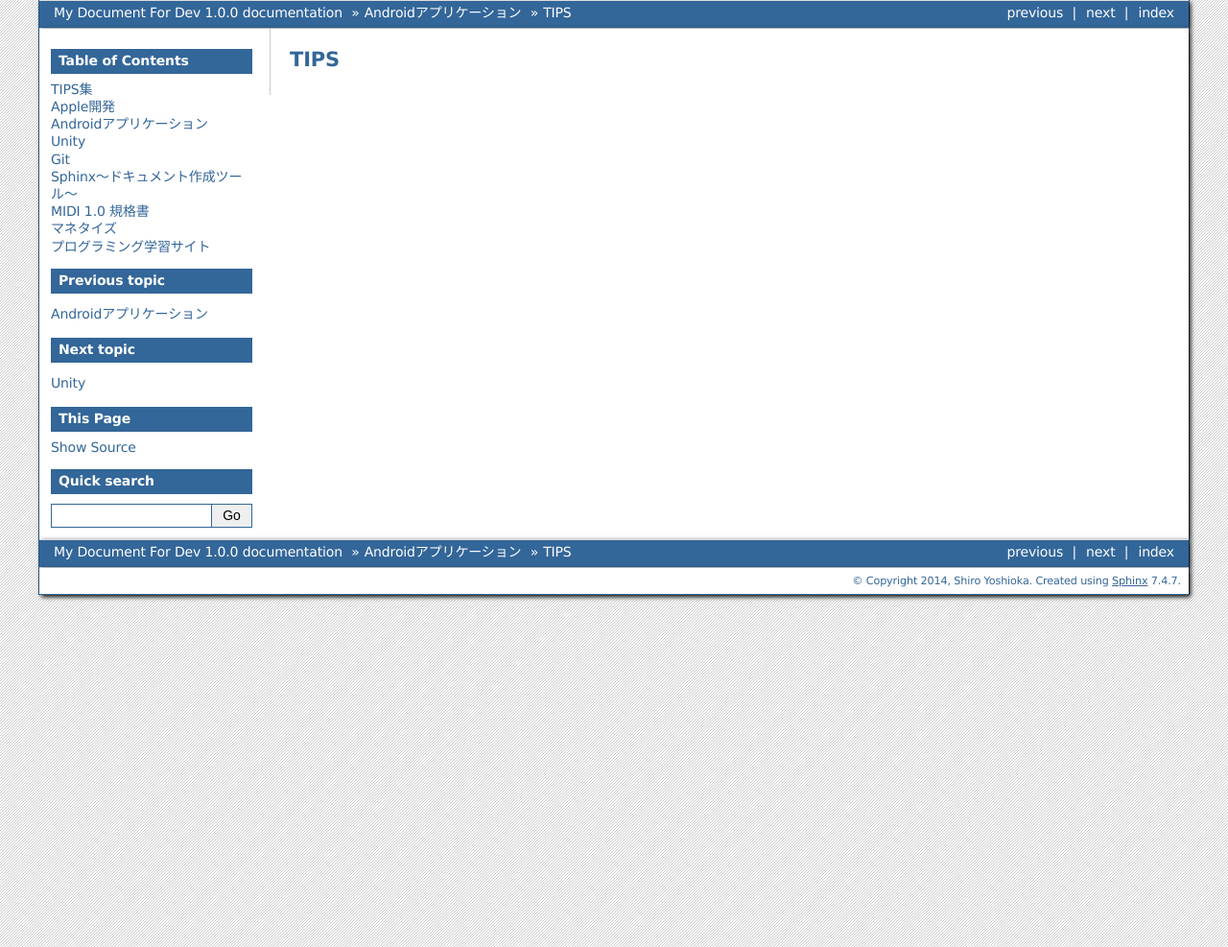
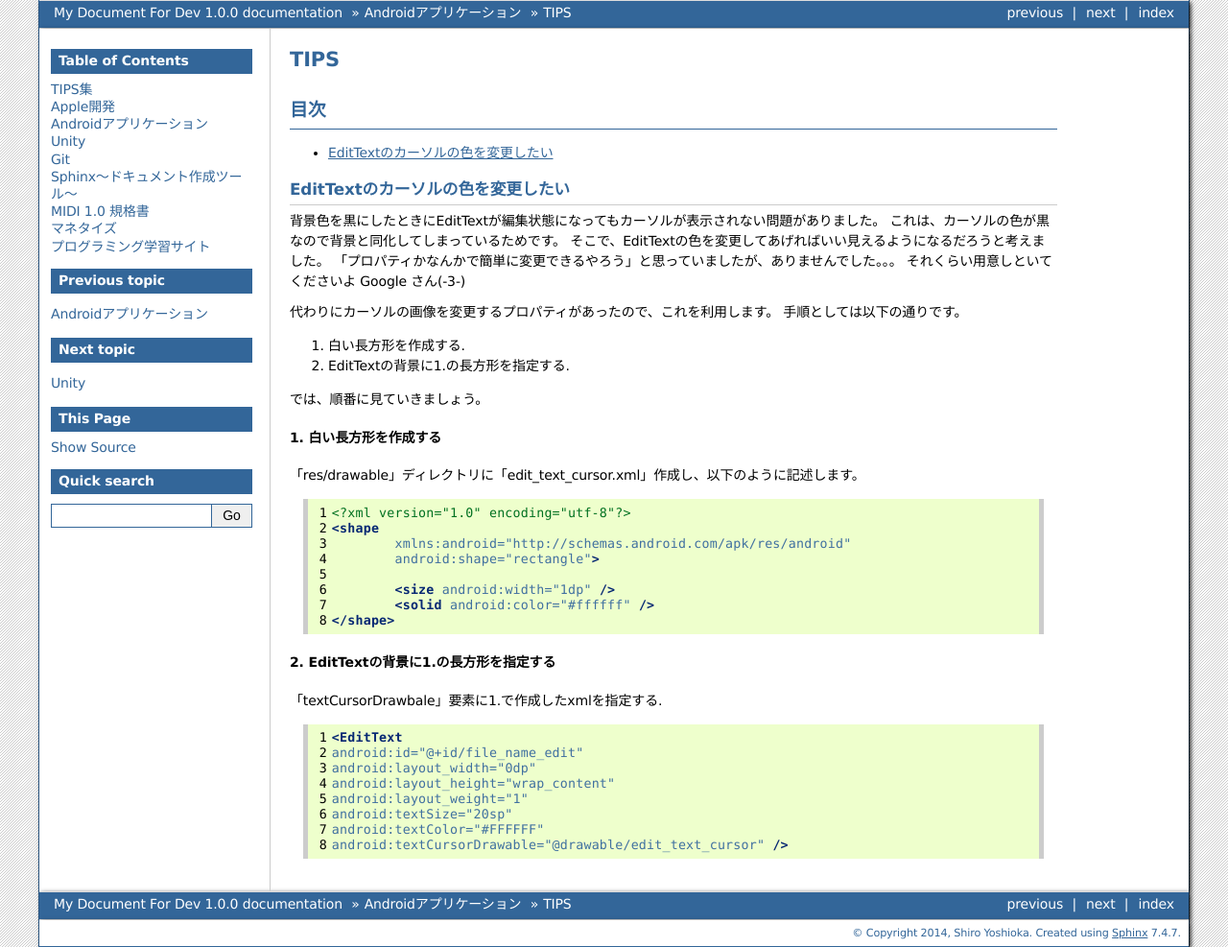
Before and after one commit to shirosan322/my_doc_for_dev, a Sphinx documentation site: the page built from source/android/tips.rst, in a window 1280 px wide. Shown: the whole page at 96% size. Built offline with Sphinx 7.4.7, drawn with Linux system fonts in a browser that asks for light colours; pages that are not in the unit, such as notebooks, are missing from menus.

Commit message:
Androidドキュメント更新 ・TIPS追加 Unityドキュメント更新 ・VR_AR記事追加

```diff
--- a/source/android/tips.rst
+++ b/source/android/tips.rst
@@ -1,3 +1,62 @@
 ==========
 TIPS
 ==========
+
+目次
+=======
+
+- :ref:`EditTextのカーソルの色を変更したい<change_edittext_cursor_color>`
+
+
+
+.. _change_edittext_cursor_color:
+
+------------------------------------
+EditTextのカーソルの色を変更したい
+------------------------------------
+
+背景色を黒にしたときにEditTextが編集状態になってもカーソルが表示されない問題がありました。
+これは、カーソルの色が黒なので背景と同化してしまっているためです。
+そこで、EditTextの色を変更してあげればいい見えるようになるだろうと考えました。
+「プロパティかなんかで簡単に変更できるやろう」と思っていましたが、ありませんでした。。。
+それくらい用意しといてくださいよ Google さん(-3-)
+
+代わりにカーソルの画像を変更するプロパティがあったので、これを利用します。
+手順としては以下の通りです。
+
+1. 白い長方形を作成する.
+2. EditTextの背景に1.の長方形を指定する.
+
+では、順番に見ていきましょう。
+
+1. 白い長方形を作成する
+--------------------------
+「res/drawable」ディレクトリに「edit_text_cursor.xml」作成し、以下のように記述します。
+
+.. code-block:: xml
+	:linenos:
+
+	<?xml version="1.0" encoding="utf-8"?>
+	<shape
+		xmlns:android="http://schemas.android.com/apk/res/android"
+		android:shape="rectangle">
+
+		<size android:width="1dp" />
+		<solid android:color="#ffffff" />
+	</shape>
+
+2. EditTextの背景に1.の長方形を指定する
+--------------------------------------------
+「textCursorDrawbale」要素に1.で作成したxmlを指定する.
+
+.. code-block:: xml
+	:linenos:
+
+	<EditText
+        android:id="@+id/file_name_edit"
+        android:layout_width="0dp"
+        android:layout_height="wrap_content"
+        android:layout_weight="1"
+        android:textSize="20sp"
+        android:textColor="#FFFFFF"
+        android:textCursorDrawable="@drawable/edit_text_cursor" />
```
Also changed, not shown: source/unity/help/vr_ar.rst (+7 -0 lines).
